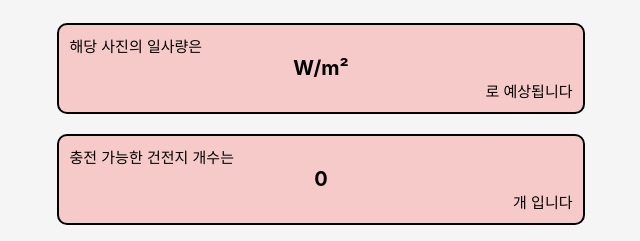
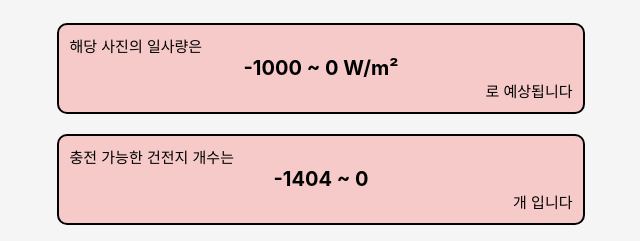
Before and after one commit to sosomm20141212/Sky_to_Solar, a React (Create React App) app in the folder react/: page /result in a window 1280 px wide. Shown: the part 766-1007 px from the top of the page, without its empty margins (321-961 px from the left). Built offline with nearby package versions, Linux system fonts and the light colour scheme.

Commit message:
style: result와 use 부분 범위 표시로 변경

```diff
--- a/react/src/components/Result.js
+++ b/react/src/components/Result.js
@@ -13,7 +13,11 @@ function Result() {
 
     // 일조량 -> 건전지(에너자이저) 변환
     // (1000*(일사량*패널효율*시간)/건전지 전압)/건전지 용량
-    const battery = Math.round((1000*(wat*0.1*60)/1.5)/2850);
+    const wat_low = (wat-1)*1000;
+    const wat_high = wat*1000;
+
+    const battery_low = Math.round((1000*(wat_low*0.1*60)/1.5)/2850);
+    const battery_high = Math.round((1000*(wat_high*0.1*60)/1.5)/2850);
 
     return (
         <div className="result_component">
@@ -48,7 +52,7 @@ function Result() {
                             </div>
 
                             <div className="result_energy_middle">
-                                {wat || ''} W/m²
+                            {wat_low || '0'} ~ {wat_high || '0'} W/m²
                             </div>
 
                             <div className="result_energy_bottom">
@@ -62,7 +66,7 @@ function Result() {
                             </div>
 
                             <div className="use_energy_middle">
-                                {battery}
+                            {battery_low || '0'} ~ {battery_high || '0'}
                             </div>
 
                             <div className="use_energy_bottom">
```
